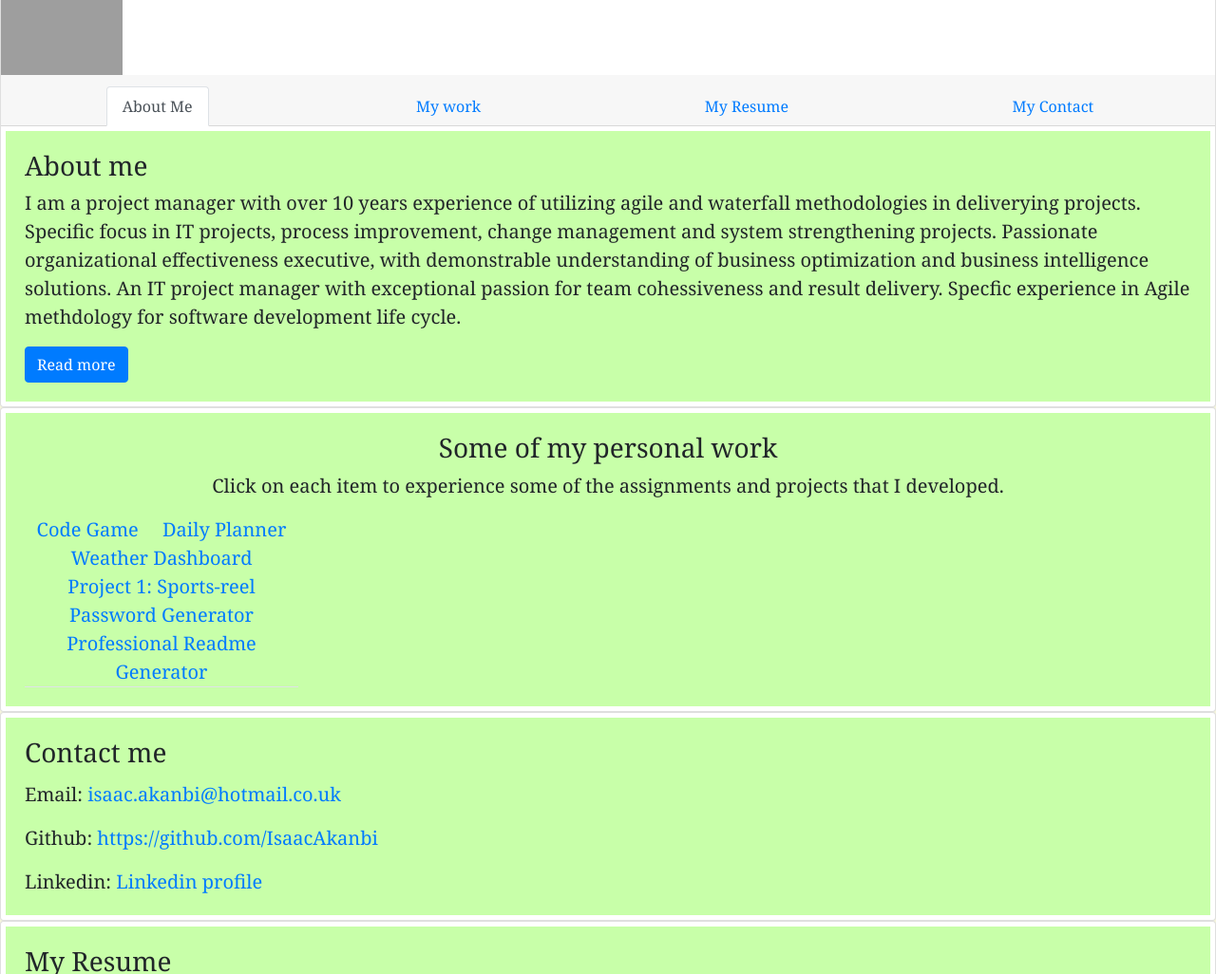
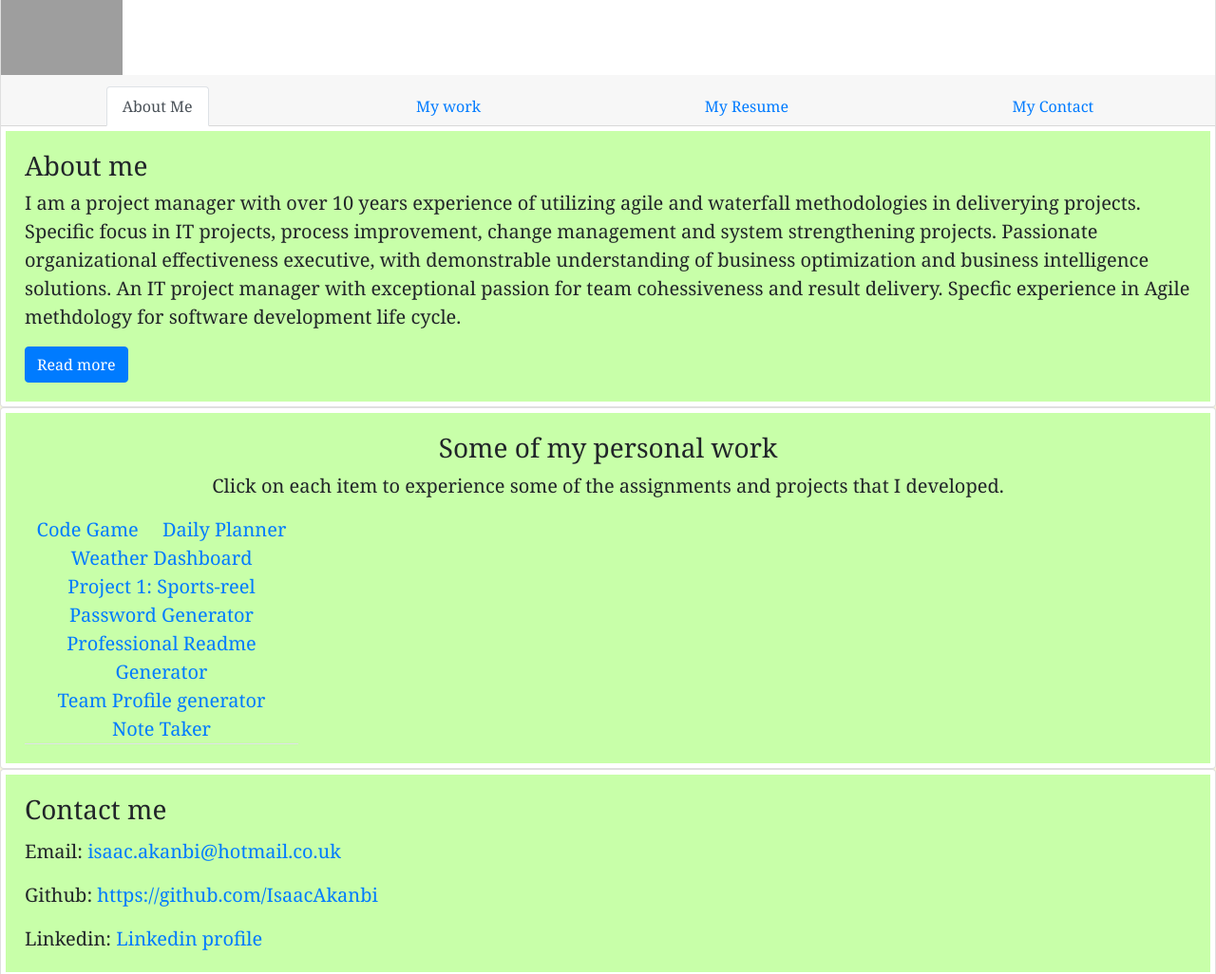
Before and after one commit to IsaacAkanbi/Bio-page, a plain HTML site: page index.html in a window 1280 px wide. Shown: the part 74-1100 px from the top of the page at 95% size. Drawn offline with nearby package versions, Linux system fonts and the light colour scheme; grey boxes are pictures that could not be loaded.

Commit message:
updated html

```diff
--- a/index.html
+++ b/index.html
@@ -57,6 +57,9 @@
                 <li> <a href="https://isaacakanbi.github.io/PasswordGenerator-03/"> Password Generator</a> </li>
                 <li> <a href="https://isaacakanbi.github.io/professional-readme-generator/"> Professional Readme
                       Generator</a> </li>
+                <li> <a href="https://isaacakanbi.github.io/Team-profile-generator/"> Team Profile generator</a> </li>
+                <li> <a href="https://isaacakanbi-note.herokuapp.com/"> Note Taker</a> </li>
+
             </ul>
 
         </div>
```
